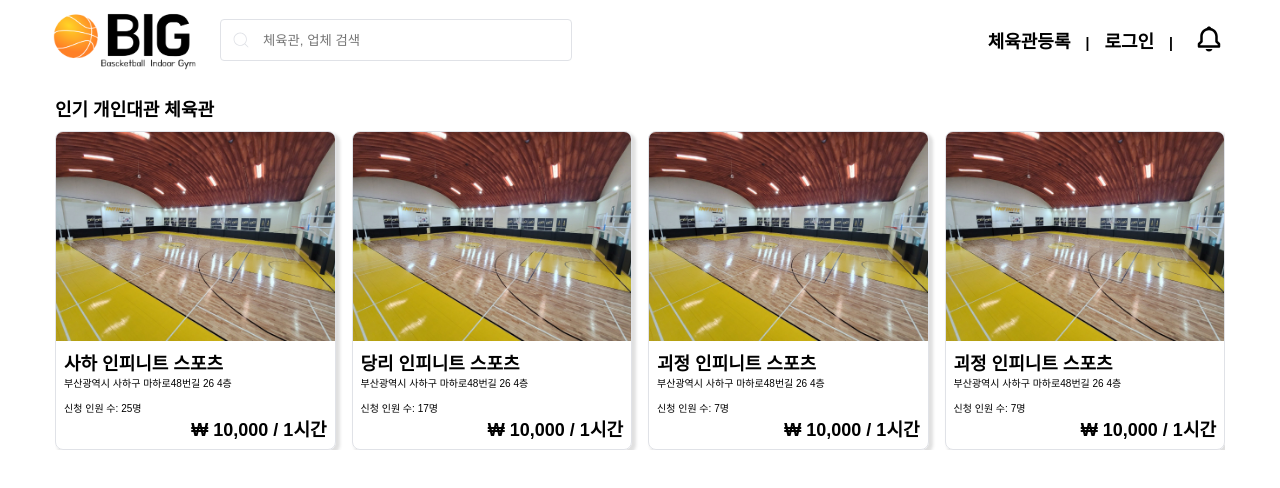
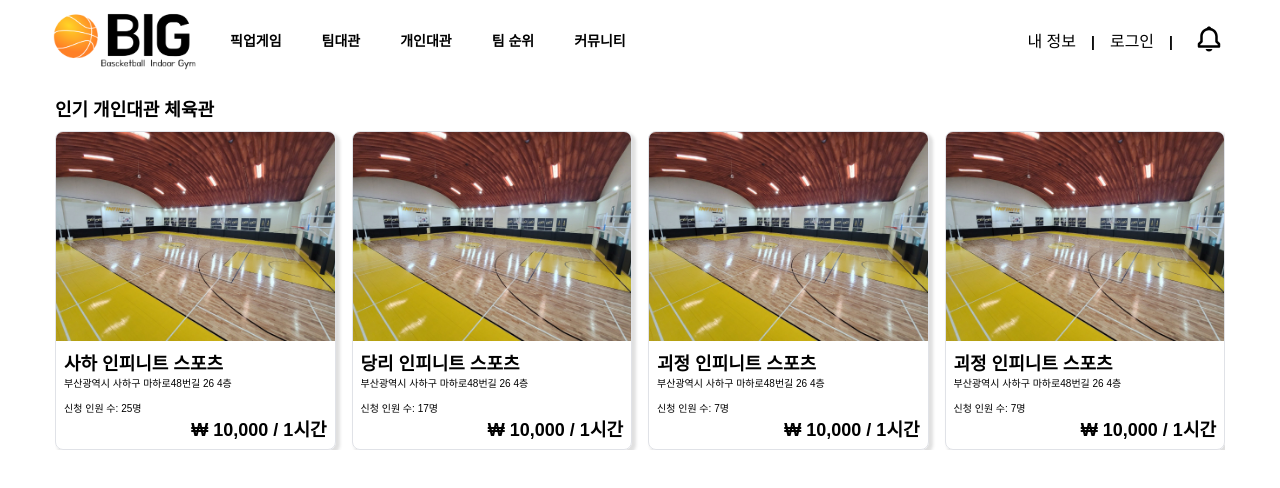
Before and after one commit to B-I-G-team/BIG_front, a React (Create React App) app: page / in a window 1280 px wide. Shown: the top 488 px of the page. Built offline with nearby package versions, Linux system fonts and the light colour scheme; no server answers.

Commit message:
Style: Header 수정

```diff
--- a/src/components/common/Header.tsx
+++ b/src/components/common/Header.tsx
@@ -22,11 +22,17 @@
     return (
       <Container>
         <LeftSection>
-          <Link to="/">
+          <LogoLink to="/">
             <Logo src={logoImage} />
-          </Link>
+          </LogoLink>
+          <LeftItem to="/">픽업게임</LeftItem>
+          <LeftItem to="/">팀대관</LeftItem>
+          <LeftItem to="/">개인대관</LeftItem>
+          <LeftItem to="/">팀 순위</LeftItem>
+          <LeftItem to="/">커뮤니티</LeftItem>
+          <Search />
+
           {/* 인풋 */}
-          <Search />
         </LeftSection>
 
         <RightSecton>
@@ -40,7 +46,7 @@
 
           {/* 랩탑부터 */}
           <NavList>
-            <StyledLink to="/gym">체육관등록</StyledLink>
+            <StyledLink to="/gym">내 정보</StyledLink>
             {user?.email ? (
               <StyledLink to="/" onClick={onClickLogout}>
                 로그아웃
@@ -71,6 +77,10 @@
   }
 `;
 
+const LogoLink = styled(Link)`
+  margin-right: 10px;
+`;
+
 const Logo = styled.img`
   width: 90px;
   height: auto;
@@ -84,8 +94,6 @@
   display: flex;
   align-items: center;
   justify-content: center;
-  font-size: ${({ theme }) => theme.font.size.heading_6};
-  font-weight: ${({ theme }) => theme.font.weight.heading1};
 `;
 
 const LeftSection = styled.div`
@@ -115,6 +123,19 @@
   }
 `;
 
+const LeftItem = styled(Link)`
+  display: none;
+
+  @media ${({ theme }) => theme.grid.tablet} {
+    display: block;
+    font-size: ${({ theme }) => theme.font.size.body_1};
+    font-weight: ${({ theme }) => theme.font.weight.medium};
+    color: ${({ theme }) => theme.color.black};
+
+    padding: 0 20px;
+  }
+`;
+
 const StyledLink = styled(Link)`
   ::after {
     content: '|';
--- a/src/components/common/Search.tsx
+++ b/src/components/common/Search.tsx
@@ -15,14 +15,14 @@
 
 const Container = styled.div`
   display: none;
-  @media ${({ theme }) => theme.grid.tablet} {
+  @media ${({ theme }) => theme.grid.laptop} {
     display: flex;
     align-items: center;
     justify-content: flex-start;
     background-color: #fff;
     border: 1px solid ${({ theme }) => theme.color.border};
     border-radius: 4px;
-    width: 350px;
+    width: 300px;
     height: 40px;
     margin-left: 20px;
   }
```
